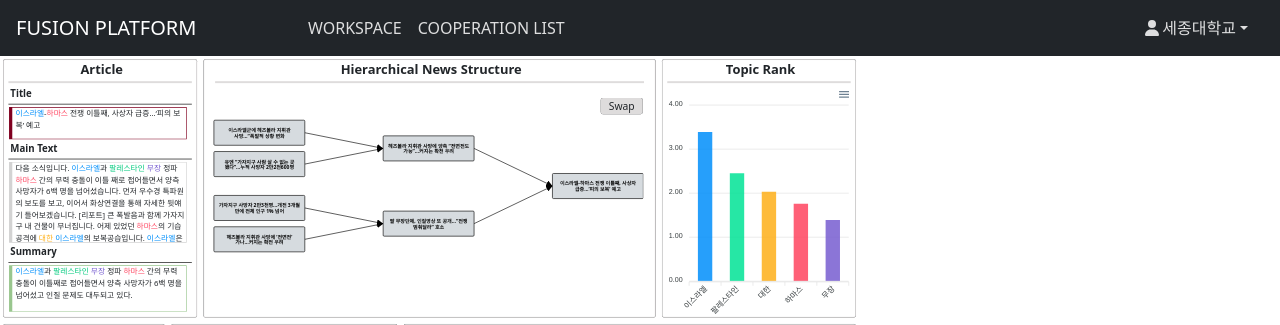
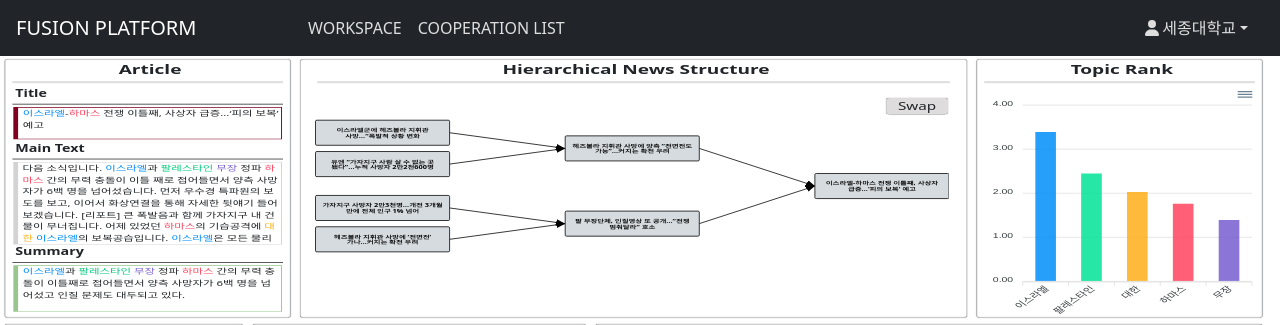
Before and after one commit to DVL-Sejong/heterogeneous-clickbait, a Python web app: template flask/templates/index.html in a window 1280 px wide. Shown: the top 325 px of the page. Run offline with Jinja, Linux system fonts and the light colour scheme; the template is opened without the code that fills it, so the values that code supplies are empty; some libraries are stand-ins or nearby versions.

Commit message:
feat : Article design and Window size

```diff
--- a/static/css/style.css
+++ b/static/css/style.css
@@ -237,7 +237,7 @@ html, body {
     position: relative;
     margin-left: 8px;
     padding-left: 5px;
-    width: 275px;
+    width: 282px;
     height: 50px;
     overflow-y: auto;
     border: 1px solid #800020;
@@ -249,8 +249,8 @@ html, body {
     position: relative;
     margin-left: 8px;
     padding-left: 5px;
-    width: 275px;
-    height: 125px;
+    width: 282px;
+    height: 128px;
     overflow-y: auto;
     border: 1px solid #d3d3d3;
     border-left: 5px solid #d3d3d3;
@@ -261,7 +261,7 @@ html, body {
     position: relative;
     margin-left: 8px;
     padding-left: 5px;
-    width: 275px;
+    width: 282px;
     height: 72px;
     overflow-y: auto;
     border: 1px solid #99c68e;
--- a/static/js/window.js
+++ b/static/js/window.js
@@ -6,12 +6,7 @@ function scaleDashboard() {
     const scaleY = layoutSidenavContent.offsetHeight / 1045;
     const scale = Math.min(scaleX, scaleY);
 
-    if (layoutSidenavContent.offsetWidth < 1680) {
-        dashboard.style.transform = `scale(${scale})`;
-    }
-    else {
-        dashboard.style.transform = `scale(${scaleX*0.99}, ${scaleY})`;
-    }
+    dashboard.style.transform = `scale(${scaleX*0.99}, ${scaleY})`;
 
     dashboard.style.transformOrigin = '0 0px';
 }
```
